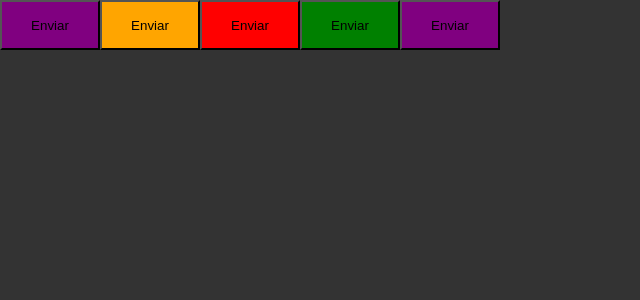
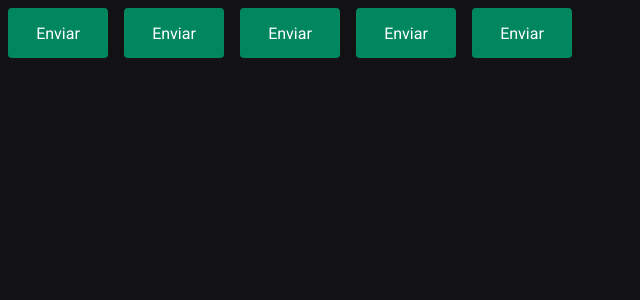
Before and after one commit to glaubermatos/ignitetimer, a React (Vite) app: page / in a window 1280 px wide. Shown: the top 300 px of the page, without its empty margins (0-640 px from the left). Built offline with nearby package versions, Linux system fonts and the light colour scheme.

Commit message:
Estrutura da aplicação - Cores & fonte utilizados pela aplicacao

```diff
--- a/index.html
+++ b/index.html
@@ -3,7 +3,13 @@
   <head>
     <meta charset="UTF-8" />
 
+    <link rel="preconnect" href="https://fonts.googleapis.com" />
+    <link rel="preconnect" href="https://fonts.gstatic.com" crossorigin />
+
     <meta name="viewport" content="width=device-width, initial-scale=1.0" />
+
+    <link href="https://fonts.googleapis.com/css2?family=Roboto+Mono:wght@700&family=Roboto:wght@400;700&display=swap" rel="stylesheet" />
+
     <title>Ignite Timer</title>
   </head>
   <body>
--- a/src/components/Button.styles.ts
+++ b/src/components/Button.styles.ts
@@ -17,8 +17,12 @@
 export const ButtonContainer = styled.button<ButtonContainerProps>`
     width: 100px;
     height: 50px;
+    border-radius: 4px;
+    border: 0;
+    margin: 8px;
 
-    background-color: ${props => props.theme[props.variant]};
+    background-color: ${props => props.theme['green-500']};
+    color: ${props => props.theme.white}
 
     /* ${props => {
         return css`
--- a/src/styles/global.ts
+++ b/src/styles/global.ts
@@ -7,8 +7,19 @@
         box-sizing: border-box;
     }
 
+    :focus {
+        outline: 0;
+        box-shadow: 0 0 0 2px ${props => props.theme['green-500']}
+    }
+
     body {
-        background: #333;
-        color: #fff;
+        background: ${props => props.theme['gray-900']};
+        color: ${props => props.theme['gray-300']};
+    }
+
+    body, input, textarea, button {
+        font-family: 'Roboto', sans-serif;
+        font-weight: 400;
+        font-size: 1rem;
     }
 `;
--- a/src/styles/themes/default.ts
+++ b/src/styles/themes/default.ts
@@ -1,6 +1,21 @@
 export const defaultTheme = {
-    primary: 'purple',
-    secondary: 'orange',
-    danger: 'red',
-    success: 'green',
+    white: '#FFF',
+
+    'gray-100': '#E1E1E6',
+    'gray-300': '#C4C4CC',
+    'gray-400': '#8D8D99',
+    'gray-500': '#7C7C8A',
+    'gray-600': '#323238',
+    'gray-700': '#29292E',
+    'gray-800': '#202024',
+    'gray-900': '#121214',
+
+    'green-300': '#00B37E',
+    'green-500': '#00875F',
+    'green-700': '#015F43',
+
+    'red-500': '#AB222E',
+    'red-700': '#7A1921',
+
+    'yellow-500': '#FBA94C',
 }
```
